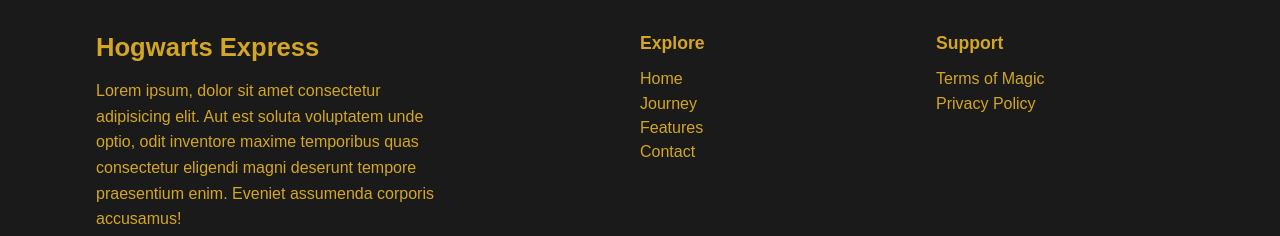
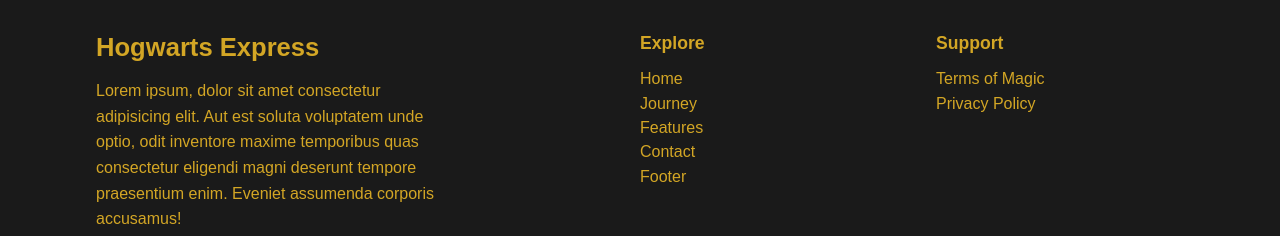
Before and after one commit to Ayushipurohit12/Hogwarts-Express, a React (Vite) app: page / in a window 1280 px wide. Shown: the part 2853-3089 px from the top of the page. Built offline with nearby package versions, Linux system fonts and the light colour scheme.

Commit message:
footer added the routes

```diff
--- a/src/component/footer/footer.jsx
+++ b/src/component/footer/footer.jsx
@@ -1,5 +1,6 @@
 import React from "react";
 import "./footer.scss"
+import { NavLink } from "react-router-dom";
 
 
 export default function Footer() {
@@ -13,12 +14,25 @@
         </div>
         <div className="footer-links">
           <h4>Explore</h4>
-          <ul>
-            <li>Home</li>
-            <li>Journey</li>
-            <li>Features</li>
-            <li>Contact</li>
-          </ul>
+           <ul className="links">
+          <li>
+            <NavLink className="nav-link" to="/" end>
+              Home
+            </NavLink>
+          </li>
+          <li>
+            <NavLink className="nav-link" to="/journey">Journey</NavLink>
+          </li>
+          <li>
+            <NavLink className="nav-link" to="/features">Features</NavLink>
+          </li>
+          <li>
+            <NavLink className="nav-link" to="/contact">Contact</NavLink>
+          </li>
+          <li>
+            <NavLink className="nav-link" to="/footer">Footer</NavLink>
+          </li>
+        </ul>
         </div>
         <div className="footer-links">
          <h4>Support</h4>
--- a/src/component/footer/footer.scss
+++ b/src/component/footer/footer.scss
@@ -29,14 +29,15 @@
       display: flex;
       flex-direction: column;
       gap: 0.4rem;
-      li {
+        .nav-link {
         color: var(--text-secondary);
         cursor: pointer;
         transition: 0.3s ease;
+        text-decoration: none;
         &:hover {
           color: var(--accent-color1);
-        }
       }
+    }
 
     }
 
```
